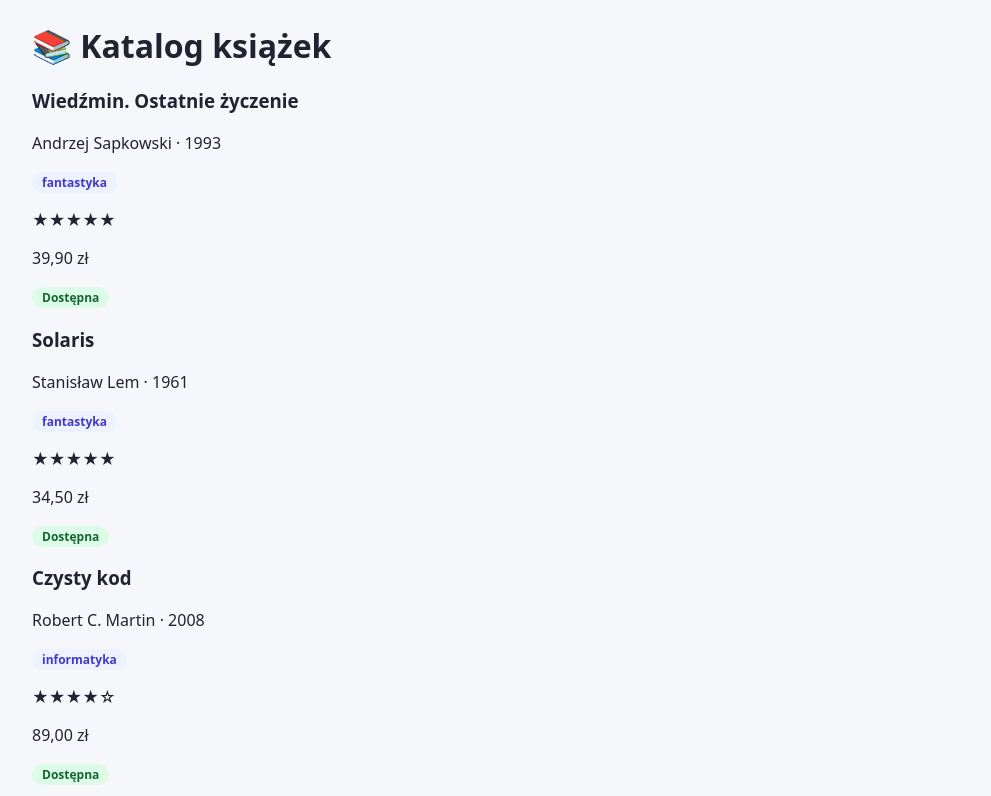
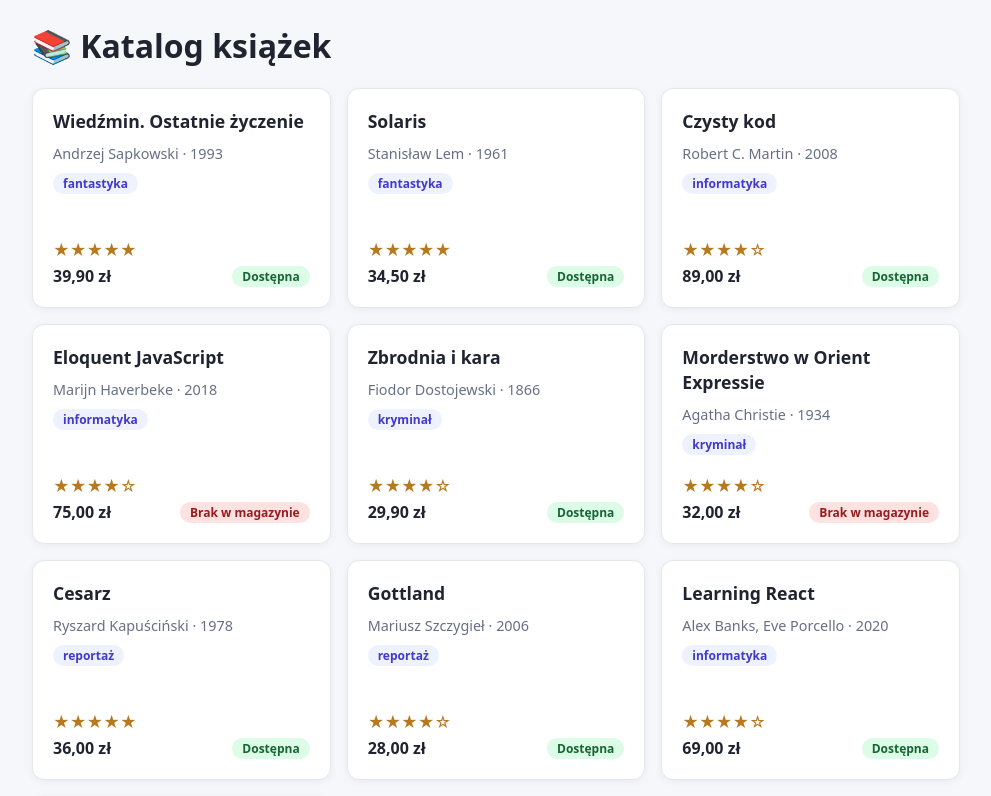
Before and after one commit to xAxee/frameworki-front-endowe, a React (Vite) app: page / in a window 1280 px wide. Shown: the top 796 px of the page, without its empty margins (144-1135 px from the left). Built offline with nearby package versions, Linux system fonts and the light colour scheme.

Commit message:
Lab 1 Exercise 3

```diff
--- /dev/null
+++ b/src/components/BookCard.module.css
@@ -0,0 +1,45 @@
+.card {
+  display: flex;
+  min-height: 220px;
+  flex-direction: column;
+  gap: 10px;
+  padding: 20px;
+  border: 1px solid var(--border);
+  border-radius: 12px;
+  background: var(--card);
+  box-shadow: 0 2px 8px rgb(16 24 40 / 5%);
+}
+
+.title {
+  margin: 0;
+  font-size: 1.1rem;
+  line-height: 1.4;
+}
+
+.meta {
+  margin: 0;
+  color: var(--muted);
+  font-size: 0.9rem;
+}
+
+.footer {
+  display: flex;
+  align-items: flex-end;
+  justify-content: space-between;
+  gap: 12px;
+  margin-top: auto;
+}
+
+.rating,
+.price {
+  margin: 0;
+}
+
+.rating {
+  color: #b7791f;
+}
+
+.price {
+  margin-top: 4px;
+  font-weight: 700;
+}
--- a/src/components/BookCard.tsx
+++ b/src/components/BookCard.tsx
@@ -1,6 +1,7 @@
 import type { Book } from "../types";
 import { formatPrice, stars } from "../utils";
 import Badge from "./Badge";
+import styles from "./BookCard.module.css";
 
 type BookCardProps = { book: Book };
 
@@ -8,21 +9,25 @@
   const { title, author, year, genre, rating, price, available } = book;
 
   return (
-    <article>
-      <h3>{title}</h3>
-      <p>
+    <article className={styles.card}>
+      <h3 className={styles.title}>{title}</h3>
+      <p className={styles.meta}>
         {author} · {year}
       </p>
-      <p>
+      <p className={styles.meta}>
         <Badge>{genre}</Badge>
       </p>
-      <p>{stars(rating)}</p>
-      <p>{formatPrice(price)}</p>
-      {available ? (
-        <Badge tone="success">Dostępna</Badge>
-      ) : (
-        <Badge tone="warning">Brak w magazynie</Badge>
-      )}
+      <div className={styles.footer}>
+        <div>
+          <p className={styles.rating}>{stars(rating)}</p>
+          <p className={styles.price}>{formatPrice(price)}</p>
+        </div>
+        {available ? (
+          <Badge tone="success">Dostępna</Badge>
+        ) : (
+          <Badge tone="warning">Brak w magazynie</Badge>
+        )}
+      </div>
     </article>
   );
 }
--- /dev/null
+++ b/src/components/BookList.module.css
@@ -0,0 +1,5 @@
+.grid {
+  display: grid;
+  grid-template-columns: repeat(auto-fill, minmax(240px, 1fr));
+  gap: 16px;
+}
--- a/src/components/BookList.tsx
+++ b/src/components/BookList.tsx
@@ -1,5 +1,6 @@
 import type { Book } from "../types";
 import BookCard from "./BookCard";
+import styles from "./BookList.module.css";
 
 type BookListProps = { books: Book[] };
 
@@ -9,7 +10,7 @@
   }
 
   return (
-    <div>
+    <div className={styles.grid}>
       {books.map((book) => (
         <BookCard key={book.id} book={book} />
       ))}
```
